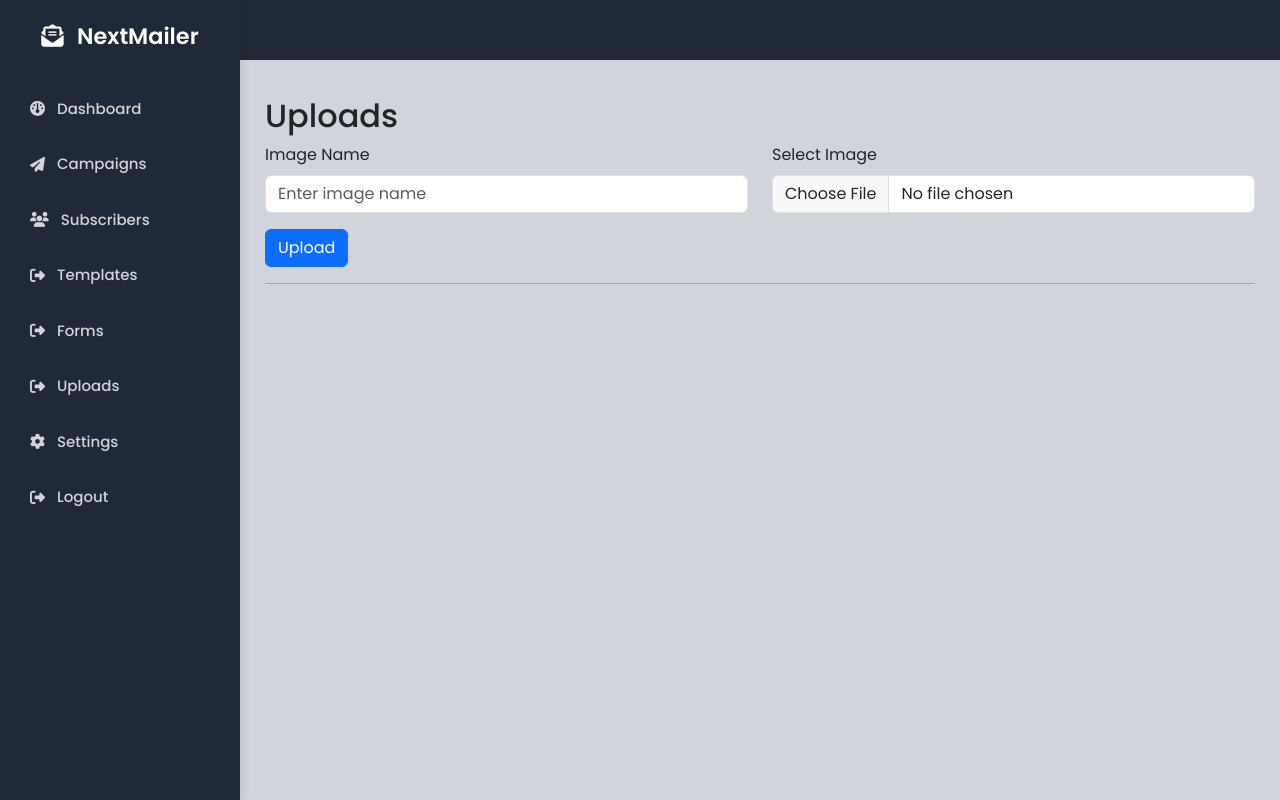
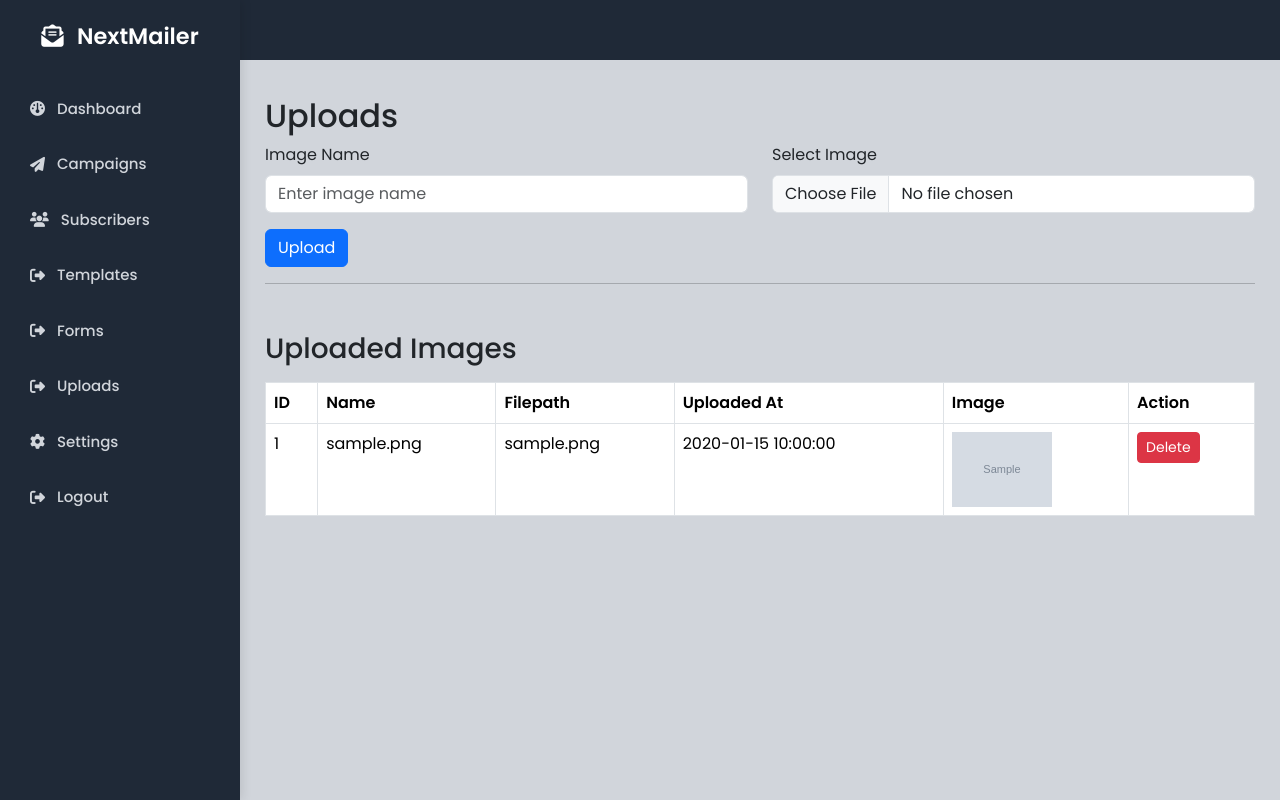
Before and after one commit to logic-matrix/NextMailer, a Flask app: page /uploads in a window 1280 px wide. Run offline with Flask 3, Linux system fonts and the light colour scheme; tables that the repository leaves empty hold one stand-in row (values such as "Sample post"); grey boxes marked "Sample" are stand-in pictures.

Commit message:
Update Image upload process

```diff
--- a/app/controllers/upload_image.py
+++ b/app/controllers/upload_image.py
@@ -1,13 +1,15 @@
 import os
 from werkzeug.utils import secure_filename
+from flask import url_for
 from app.models import Uploads
 from app.extensions import db
 
 UPLOAD_FOLDER = "app/static/images"
 
-def save_image(file):
+def save_image(file, name):
     if file:
-        filename = secure_filename(file.filename)
+
+        filename = name if name else secure_filename(file.filename)
         filepath = os.path.join(UPLOAD_FOLDER, filename)
 
         if not os.path.exists(UPLOAD_FOLDER):
@@ -15,7 +17,10 @@ def save_image(file):
 
         file.save(filepath)
 
-        upload = Uploads(filename=filename, filepath=filepath)
+        # Build URL accessible from browser
+        file_url = url_for("static", filename=f"images/{filename}", _external=True)
+
+        upload = Uploads(filename=filename, filepath=file_url)
         db.session.add(upload)
         db.session.commit()
 
--- a/app/routes.py
+++ b/app/routes.py
@@ -6,7 +6,7 @@ from werkzeug.security import generate_password_hash
 from app.controllers.main_controller import home
 from app.controllers.settings_controller import service_settings
 from app.controllers.upload_image import save_image
-from .models import Customer, Service, Template, User
+from .models import Customer, Service, Template, Uploads, User
 from .extensions import db, mail
 from werkzeug.security import check_password_hash
 from flask_login import login_required, current_user
@@ -399,7 +399,8 @@ def builder():
 @main.route("/templates", methods=["GET", "POST"])
 def list_templates():
     templates = Template.query.order_by(Template.created_at.desc()).all()
-    return render_template("templates.html", templates=templates)
+    image = Uploads.query.all()
+    return render_template("templates.html", templates=templates, images=image)
 
 ############################################################################
 @main.route("/external_template", methods=["GET", "POST"])
@@ -440,9 +441,15 @@ def forms():
 @main.route("/uploads", methods=["GET", "POST"])
 def upload():
     if request.method == "POST":
+        name = request.form.get("name")
         file = request.files.get("file")
-        upload = save_image(file)
+        if Uploads.query.filter_by(filename=name).first():
+            flash("Image Name is already in use!", "error")
+            return redirect(add_admin)
+        upload = save_image(file, name)
         if upload:
             return f"Uploaded! Path: {upload.filepath}"
-        return "Upload failed"
-    return render_template("uploads.html")
+        return redirect("uploads")
+
+    image = Uploads.query.all()
+    return render_template("uploads.html", images=image)
--- a/app/templates/uploads.html
+++ b/app/templates/uploads.html
@@ -6,7 +6,7 @@
 <h2>Uploads</h2>
 
 <!-- Upload Form -->
-<form method="POST" enctype="multipart/form-data" action="">
+<form method="POST" enctype="multipart/form-data" action="/uploads">
     <div class="row mb-3">
         <div class="col-md-6">
             <label for="name" class="form-label">Image Name</label>
@@ -35,7 +35,35 @@
         <button type="submit" class="btn btn-danger">Delete</button>
     </form>
 </div>
-
+<!-- Image list-->
+<h3 class="mt-5">Uploaded Images</h3>
+<table class="table table-bordered mt-3">
+    <thead>
+        <tr>
+            <th>ID</th>
+            <th>Name</th>
+            <th>Filepath</th>
+            <th>Uploaded At</th>
+            <th>Image</th>
+            <th>Action</th>
+        </tr>
+    </thead>
+    <tbody>
+        {% for img in images %}
+        <tr>
+            <td>{{ img.id }}</td>
+            <td>{{ img.filename }}</td>
+            <td>{{ img.filepath }}</td>
+            <td>{{ img.uploaded_at.strftime('%Y-%m-%d %H:%M:%S') }}</td>
+            <td><img src="{{ img.filepath }}" alt="{{ img.name }}" style="max-width:100px; max-height:100px;"></td>
+            <td>
+                <form method="POST" action="">
+                    <input type="hidden" name="delete_name" value="{{ img.filename }}">
+                    <button type="submit" class="btn btn-danger btn-sm">Delete</button>
+                </form>
+        </tr>
+        {% endfor %}
+    </tbody>
 <script>
     function previewImage(event) {
         const preview = document.getElementById('preview');
```
Also changed, not shown: app/templates/templates.html (+26 -3 lines), 1 other file.
